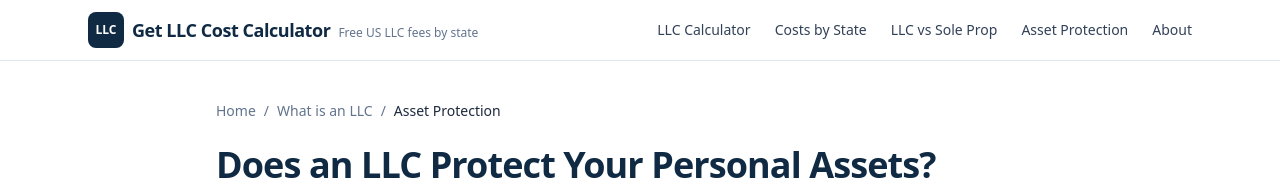
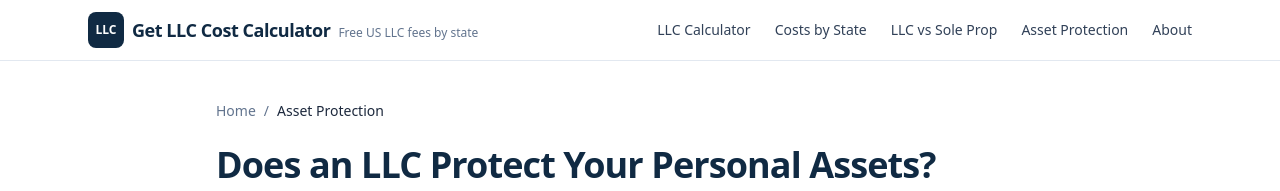
Before and after one commit to itsvirgo85-collab/businesscostwise, a Next.js app: page /asset-protection in a window 1280 px wide. Shown: the top 191 px of the page. Built offline with nearby package versions, Linux system fonts and the light colour scheme.

Commit message:
Fix asset protection breadcrumb hierarchy

```diff
--- a/src/app/asset-protection/page.tsx
+++ b/src/app/asset-protection/page.tsx
@@ -90,7 +90,7 @@ export default function AssetProtectionPage() {
   return (
     <div className="mx-auto max-w-4xl px-4 py-10 sm:px-6">
       <FaqJsonLd faqs={faqs} />
-      <Breadcrumbs items={[{"name":"Home","item":"/"},{"name":"What is an LLC","item":"/what-is-an-llc"},{"name":"Asset Protection","item":"/asset-protection"}]} />
+      <Breadcrumbs items={[{"name":"Home","item":"/"},{"name":"Asset Protection","item":"/asset-protection"}]} />
 
 
       <h1 className="text-3xl font-bold tracking-tight text-[#102A43] sm:text-4xl">
```
